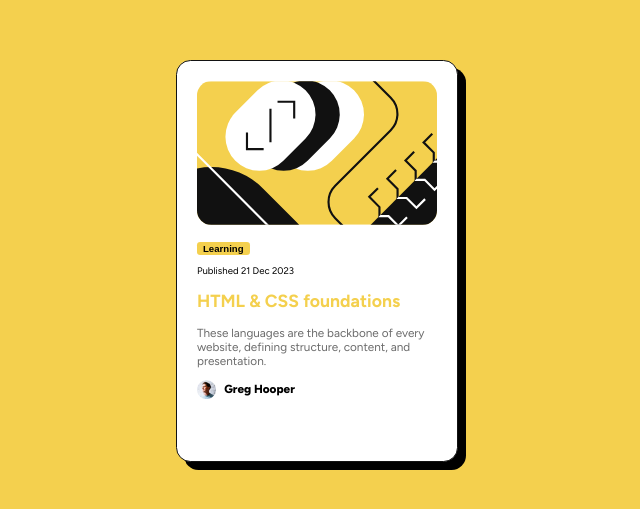
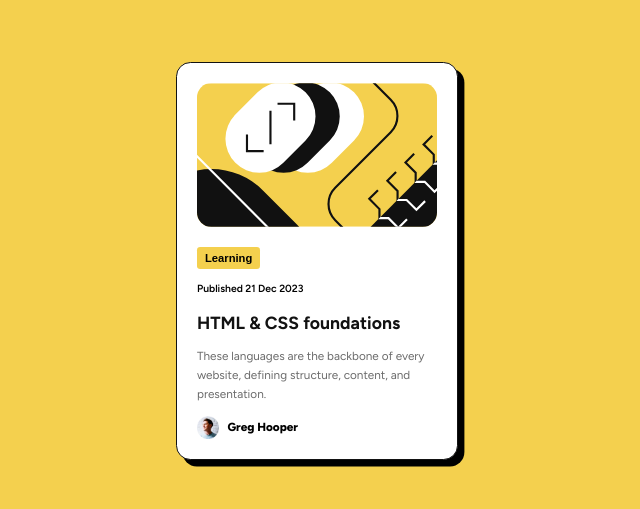
Before and after one commit to Nche12/blog-preview-card-main, a plain HTML site: page index.html in a window 1280 px wide. Shown: the part 139-648 px from the top of the page, without its empty margins (323-963 px from the left). Drawn offline with Linux system fonts and the light colour scheme.

Commit message:
css,readme and product designs

```diff
--- a/index.html
+++ b/index.html
@@ -41,7 +41,7 @@
         <img class="main-image" src="./assets/images/illustration-article.svg" alt="blog-image" />
         <!-- <p class="category">Learning</p> -->
         <button class="category">Learning</button>
-        <p class="pud-date">Published 21 Dec 2023</p>
+        <p class="pub-date">Published 21 Dec 2023</p>
         <h2 class="title">HTML & CSS foundations</h2>
         <p class="content">
           These languages are the backbone of every website, defining structure,
--- a/style.css
+++ b/style.css
@@ -1,26 +1,15 @@
-/*
-.figtree-<uniquifier> {
-  font-family: "Figtree", sans-serif;
-  font-optical-sizing: auto;
-  font-weight: <weight>;
-  font-style: normal;
-} */
 :root {
   --clr-primary: hsl(47, 88%, 63%);
   --clr-secondary: hsl(0, 0%, 100%);
   --clr-neutral-500: hsl(0, 0%, 42%);
   --clr-neutral-950: hsl(0, 0%, 7%);
-
   --fs-paragraph: 1rem;
-
   --fw-regular: 500;
+  --fw-medium: 600;
   --fw-bold: 800;
-
-  --ff-outfit:  "Figtree", sans-serif;
+  --ff-outfit: "Figtree", sans-serif;
   --ff-base: auto;
-
   --fs-normal: normal;
-
   --f-optical-sizing: auto;
 }
 
@@ -31,10 +20,17 @@ body {
   display: grid;
   min-height: 100vh;
   place-content: center;
+  gap: 1.1rem;
+  line-height: 1.2rem;
   margin: 0;
   padding: 0;
 }
 
+@media (max-width: 40rem) {
+  .wrapper {
+    font-size: 0.8345rem;
+  }
+}
 .wrapper {
   --bd-radius: 0.9rem;
   --pd-regular: 1.25rem;
@@ -42,12 +38,10 @@ body {
   font-style: var(--ff-outfit);
   padding: var(--pd-regular);
   border-radius: var(--bd-radius);
-
-    min-height: 45vh;
+  min-height: 35vh;
   max-width: 15rem;
   width: 100%;
-
-    box-shadow: 0.5rem 0.5rem;
+  box-shadow: 0.4rem 0.4rem;
   border: 1px solid var(--clr-neutral-950);
 }
 
@@ -57,7 +51,7 @@ body {
 }
 
 .author {
-  --avatar-size: 1.2rem;
+  --avatar-size: 1.4rem;
   display: flex;
   align-items: center;
 }
@@ -66,10 +60,12 @@ body {
   width: var(--avatar-size);
   height: var(--avatar-size);
 }
+
 .name {
   font-weight: var(--fw-bold);
   padding-left: 0.5rem;
 }
+
 .content {
   color: var(--clr-neutral-500);
 }
@@ -80,14 +76,20 @@ body {
   border-radius: 0.2rem;
   margin-top: 0.9rem;
   font-weight: var(--fw-bold);
-  font-size: 0.6rem;
+  font-size: 0.7rem;
+  padding: 0.3rem 0.5rem;
 }
 
-.pud-date {
-  font-size: 0.6rem;
+.pub-date {
+  font-size: 0.65rem;
+  font-weight: var(--fw-medium);
 }
 
 .title {
+  color: var(--clr-neutral-950);
+}
+
+.title:hover {
   color: var(--clr-primary);
-
-}
+  cursor: pointer;
+}/*# sourceMappingURL=style.css.map */
```
Also changed, not shown: product-design/blog-card-desktop-active-view.png (added), product-design/blog-card-desktop-product.png (added), product-design/blog-post-product-mobile-view.png (added), 3 other files. Lines whose indentation alone changed are shown as unchanged.
